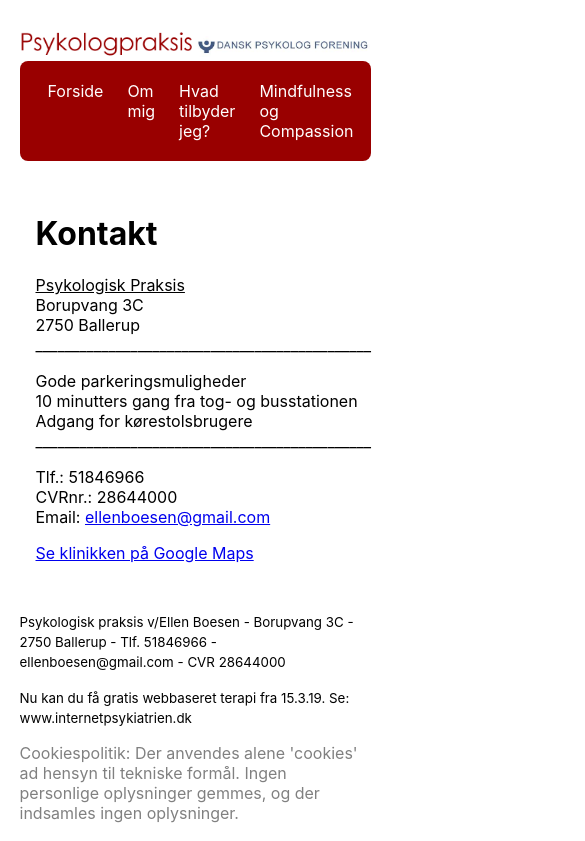
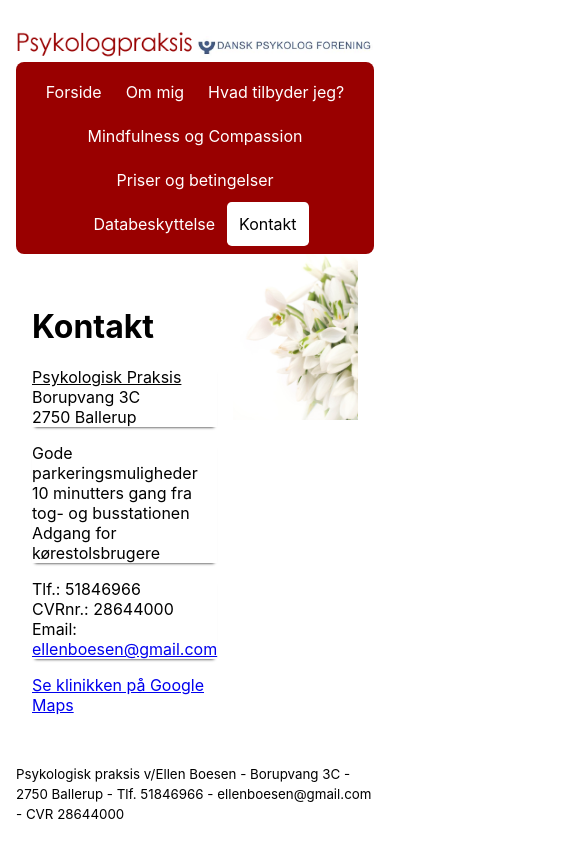
Before and after one commit to PeterHHartmann/Website-Ellen, a React (Create React App) app: page /kontakt in a window 390 px wide. Shown: the top 841 px of the page, 585 px wide, since content can reach past the window. Built offline with nearby package versions, Linux system fonts and the light colour scheme.

Commit message:
added some responsiveness

```diff
--- a/src/components/pages/Contact.js
+++ b/src/components/pages/Contact.js
@@ -5,25 +5,21 @@
         <main className='page split'>
             <div className='contact'>
                 <h1>Kontakt</h1>
-                <p>
+                <p className='underline'>
                     <u>Psykologisk Praksis</u>
                     <br/>
                     Borupvang 3C
                     <br/>
                     2750 Ballerup
-                    <br/>
-                    ______________________________________________
                 </p>
-                <p>
+                <p className='underline'>
                     Gode parkeringsmuligheder
                     <br/>
                     10 minutters gang fra tog- og busstationen
                     <br/>
                     Adgang for kørestolsbrugere
-                    <br/>
-                    ______________________________________________
                 </p>
-                <p>
+                <p className='underline'>
                     Tlf.: 51846966
                     <br/>
                     CVRnr.: 28644000
--- a/src/sass/App.scss
+++ b/src/sass/App.scss
@@ -1,3 +1,5 @@
+@use './abstracts/mixin.scss' as mixin;
+
 body {
     margin: 0;
     font-family: -apple-system, BlinkMacSystemFont, 'Segoe UI', 'Roboto', 'Oxygen',
@@ -14,6 +16,11 @@
     background-color: white;
     margin: 2em auto;
     padding: 0 5%;
+
+    @include mixin.xl {
+      padding: 0 1em;
+    }
+
     max-width: 1400px;
     height: 100%;
 }
--- a/src/sass/Layout.scss
+++ b/src/sass/Layout.scss
@@ -27,6 +27,10 @@
         justify-content: space-between;
         align-items: center;
     }
+
+    .underline {
+        box-shadow: 0 3px 3px -3px black;
+    }
 }
 
 // .split-page {
--- a/src/sass/Navigation.scss
+++ b/src/sass/Navigation.scss
@@ -1,3 +1,5 @@
+@use './abstracts/mixin.scss' as mixin;
+
 nav {
     display: flex;
     flex-direction: row;
@@ -5,6 +7,11 @@
     background-color: #990000;
     padding: .5em 1em;
     border-radius: .5em;
+
+    @include mixin.md {
+        flex-wrap: wrap;
+        justify-content: center;
+    }
 
     > a {
         color: white;
--- /dev/null
+++ b/src/sass/abstracts/mixin.scss
@@ -0,0 +1,38 @@
+// Small tablets and large smartphones (landscape view)
+$screen-sm-min: 576px;
+
+// Small tablets (portrait view)
+$screen-md-min: 768px;
+
+// Tablets and small desktops
+$screen-lg-min: 960px;
+
+// Large tablets and desktops
+$screen-xl-min: 1200px;
+
+@mixin sm {
+    @media (max-width: #{$screen-sm-min}) {
+        @content;
+    }
+ }
+
+ // Medium devices
+ @mixin md {
+    @media (max-width: #{$screen-md-min}) {
+        @content;
+    }
+ }
+
+ // Large devices
+ @mixin lg {
+    @media (max-width: #{$screen-lg-min}) {
+        @content;
+    }
+ }
+
+ // Extra large devices
+ @mixin xl {
+    @media (max-width: #{$screen-xl-min}) {
+        @content;
+    }
+ }
```
